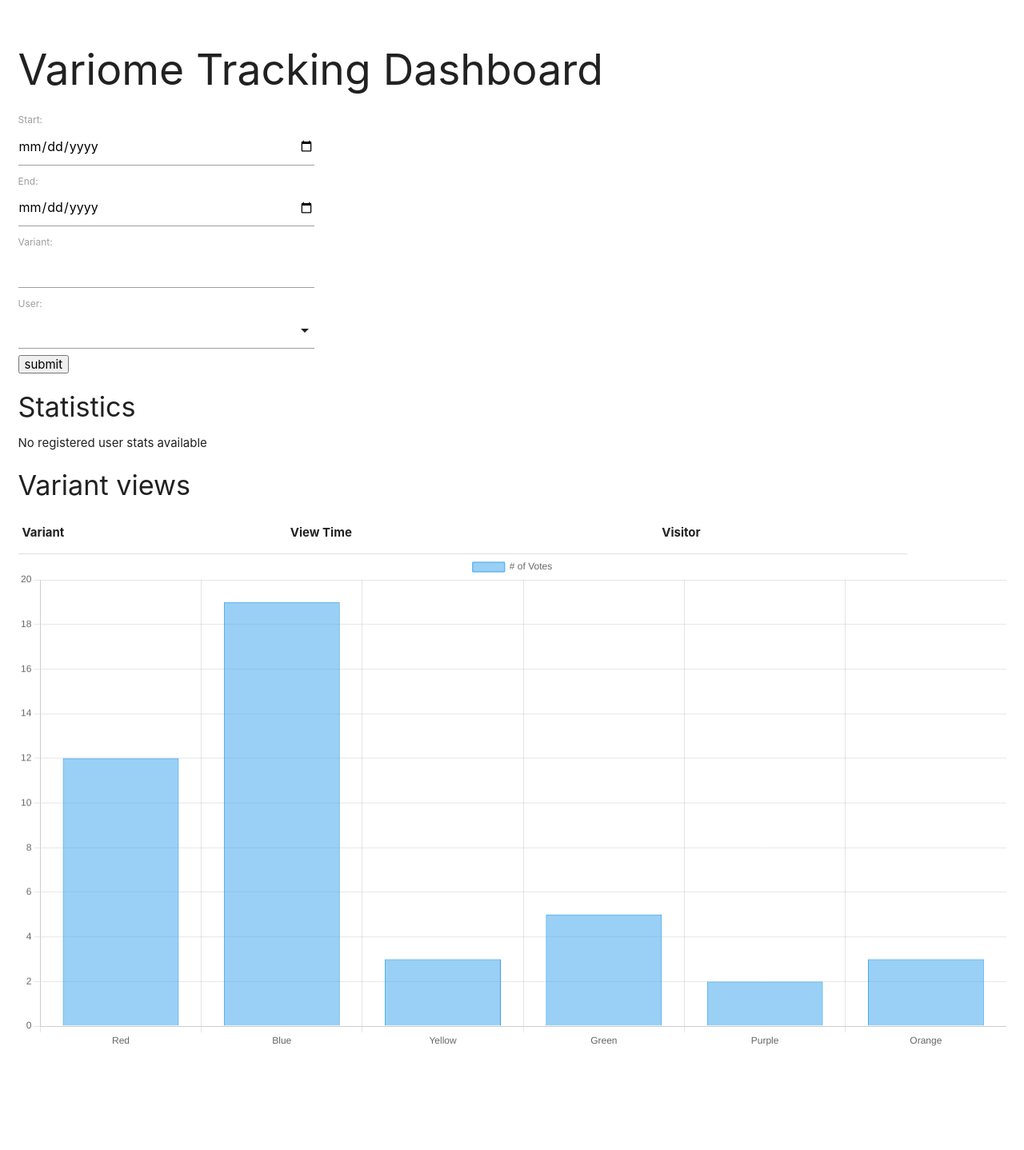
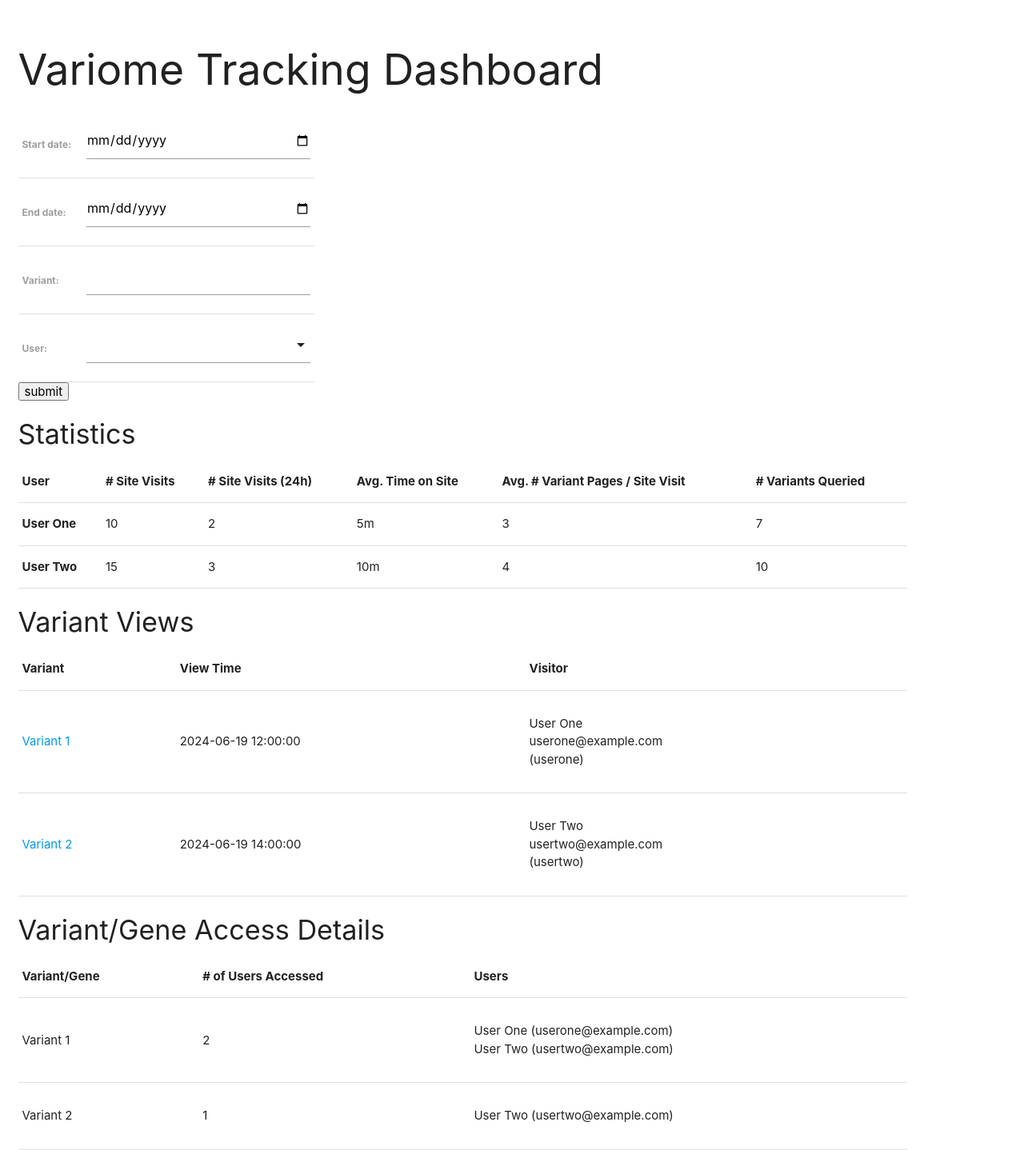
Before and after one commit to wassermanlab/variome, a Django app: template ibvl/templates/tracking/dashboard.html in a window 1280 px wide. Shown: the whole page at 80% size. Before the commit the page ends 1308 px from the top, so only its background shows below. Run offline with Django 4.2, Linux system fonts and the light colour scheme; the template is opened without the code that fills it: values that come from a table or form of the project are taken from there, others are empty; a map, chart or similar area stays blank.

Commit message:
baseline changes with test data on the html side

```diff
--- a/ibvl/library_access/views/tracking_dashboard.py
+++ b/ibvl/library_access/views/tracking_dashboard.py
@@ -1,16 +1,12 @@
 import logging
-
 from datetime import timedelta
-
 from django import forms
 from django.shortcuts import render
 from django.contrib.auth.decorators import permission_required
 from django.utils.timezone import now
 from django.conf import settings
-
 from tracking.models import Visitor, Pageview
 from tracking.settings import TRACK_PAGEVIEWS
-
 from ibvl.library.models import Variant
 from ibvl.library_access.models import LibraryUser
 
@@ -18,11 +14,7 @@
 
 # tracking wants to accept more formats than default, here they are
 input_formats = [
-#    '%Y-%m-%d %H:%M:%S',    # '2006-10-25 14:30:59'
-#    '%Y-%m-%d %H:%M',       # '2006-10-25 14:30'
-    '%Y-%m-%d',             # '2006-10-25'
-#    '%Y-%m',                # '2006-10'
-#    '%Y',                   # '2006'
+    '%Y-%m-%d',  # '2006-10-25'
 ]
 
 
@@ -37,7 +29,7 @@
     "Counts, aggregations and more!"
     end_time = now()
     start_time = end_time - timedelta(days=7)
-    defaults = {'start': start_time.strftime('%Y-%m-%d'), 'end': end_time.strftime('%Y-%m-%d'), 'user': None  }
+    defaults = {'start': start_time.strftime('%Y-%m-%d'), 'end': end_time.strftime('%Y-%m-%d'), 'user': None}
 
     form = DashboardForm(data=request.GET or defaults)
     if form.is_valid():
@@ -47,31 +39,14 @@
         # add one day to end_time
         end_time += timedelta(days=1)
 
-    selected_users = form.cleaned_data['user']
+    selected_users = form.cleaned_data['user'] if form.cleaned_data['user'] else LibraryUser.objects.all()
 
-    # Stephanie TODO
-    # if selected_users is empty or None, don't filter the user_stats at all
-    # because we want to show ALL users that accessed any variant (or one particular variant if specified)
-
-    user_stats = Visitor.objects.user_stats(start_time, end_time)
-    filtered_user_stats = []
-    for u in user_stats:
-        if u.id in selected_users.values_list('id', flat=True):
-            filtered_user_stats.append(u)
-    user_stats = filtered_user_stats
-
-    # Stephanie TODO
-    # use Variant model to find the variant object using target_variant_id (it is the variant_id property)
-    # find the id (pk) of that object
-    # IF found, then add it to the filter query for variant_pageviews
-    #    hint: (change url__contains='api/variant' to url__contains='api/variant/{id}')
-    # then, Variant Views in the page should only be ones that match this variant.
     target_variant_id = form.cleaned_data['variant']
-    print("find the variant with variant_id = ", target_variant_id)
+    variant_filter = {'url__contains': f'api/variant/{target_variant_id}'} if target_variant_id else {'url__contains': 'api/variant'}
 
     variant_pageviews = Pageview.objects.filter(
         view_time__range=(start_time, end_time),
-        url__contains='api/variant',
+        **variant_filter,
         visitor__user__in=selected_users).order_by('-view_time')
 
     for pageview in variant_pageviews:
@@ -79,20 +54,47 @@
         pageview.variant = Variant.objects.get(id=id).variant_id
         pageview.variant_url = f"{settings.SITE_URL}/variant/{id}"
 
-    # Stephanie
-    # user_stats is kind of a black box from the tracking library
-    # you could calculate more stats (eg, counting how many pageviews in variant_pageviews, by user and total)
-    # you can add that data to a new object on this context dictionary and add it to the table under Statistics in tracking/dashboard.html
-    # or add a new table below that one
-    # charts:
-    # I added the "getting started" chart for charts.js to the bottom of the template, so that can be a starting point
-    # https://www.chartjs.org/docs/latest/getting-started/
-    # you can access the data from context below or add your own, and set it up under data.datasets as in the example
+    user_stats = Visitor.objects.user_stats(start_time, end_time)
+    user_stats = [u for u in user_stats if u.user in selected_users]
+
+    enriched_user_stats = []
+    for user_stat in user_stats:
+        user = user_stat.user
+        visit_count = user_stat.visit_count
+        access_count = Pageview.objects.filter(visitor=user.visitor).count()
+        time_on_site = user_stat.time_on_site
+        pages_per_visit = access_count / visit_count if visit_count else 0
+        variants_queried_count = Pageview.objects.filter(visitor=user.visitor).values('url').distinct().count()
+
+        enriched_user_stats.append({
+            'user': user,
+            'visit_count': visit_count,
+            'access_count': access_count,
+            'time_on_site': time_on_site,
+            'pages_per_visit': pages_per_visit,
+            'variants_queried_count': variants_queried_count
+        })
+
+    variant_access_details = []
+    variants = Pageview.objects.filter(**variant_filter).values('url').distinct()
+    for variant in variants:
+        variant_name = variant['url'].split('/')[-1]
+        user_list = Pageview.objects.filter(url=variant['url']).values('visitor__user__first_name', 'visitor__user__last_name', 'visitor__user__email').distinct()
+        user_count = user_list.count()
+        users = [{'get_full_name': f"{u['visitor__user__first_name']} {u['visitor__user__last_name']}", 'email': u['visitor__user__email']} for u in user_list]
+
+        variant_access_details.append({
+            'name': variant_name,
+            'user_count': user_count,
+            'users': users
+        })
 
     context = {
         'form': form,
         'variant_pageviews': variant_pageviews,
         'warning': None,
-        'user_stats': user_stats,
+        'user_stats': enriched_user_stats,
+        'variant_access_details': variant_access_details,
     }
+
     return render(request, 'tracking/dashboard.html', context)
--- a/ibvl/templates/tracking/dashboard.html
+++ b/ibvl/templates/tracking/dashboard.html
@@ -35,49 +35,68 @@
     <h2>Variome Tracking Dashboard</h2>
     <div id="tracking-filters">
       <form method="GET">
-        {{ form.as_table }}
+        <!-- Placeholder for form -->
+        <table>
+          <tr>
+            <th><label for="id_start">Start date:</label></th>
+            <td><input type="date" name="start" required id="id_start"></td>
+          </tr>
+          <tr>
+            <th><label for="id_end">End date:</label></th>
+            <td><input type="date" name="end" required id="id_end"></td>
+          </tr>
+          <tr>
+            <th><label for="id_variant">Variant:</label></th>
+            <td><input type="text" name="variant" id="id_variant"></td>
+          </tr>
+          <tr>
+            <th><label for="id_user">User:</label></th>
+            <td><select name="user" id="id_user" multiple>
+              <!-- Example user options -->
+              <option value="1">User One</option>
+              <option value="2">User Two</option>
+            </select></td>
+          </tr>
+        </table>
         <input type="submit" name="submit" value="submit" />
       </form>
     </div>
-    <div id="tracking-info">
-      {% if warning %}
-      <p class="warning">{{ warning }}</p>
-      {% endif %}
-    </div>
 
     <div id="tracking-stats">
-
       <h4>Statistics</h4>
-    {% if user_stats %}
       <table>
         <thead>
           <tr>
-                <th></th>
+            <th>User</th>
             <th># Site Visits</th>
             <th># Site Visits (24h)</th>
             <th>Avg. Time on Site</th>
             <th>Avg. # Variant Pages / Site Visit</th>
+            <th># Variants Queried</th>
           </tr>
         </thead>
         <tbody>
-            {% for user in user_stats %}
+          <!-- Example user statistics -->
           <tr>
-                <th>{% firstof user.get_full_name user %}</th>
-                <td>{{ user.visit_count }}</td>
-                <td>{{ user.profile.access_count}}</td>
-                <td>{{ user.time_on_site|default_if_none:"n/a" }}</td>
-                <td>{{ user.pages_per_visit|floatformat|default:"n/a" }}</td>
+            <th>User One</th>
+            <td>10</td>
+            <td>2</td>
+            <td>5m</td>
+            <td>3</td>
+            <td>7</td>
           </tr>
-            {% endfor %}
+          <tr>
+            <th>User Two</th>
+            <td>15</td>
+            <td>3</td>
+            <td>10m</td>
+            <td>4</td>
+            <td>10</td>
+          </tr>
         </tbody>
       </table>
 
-    {% else %}
-    <p>No registered user stats available</p>
-    {% endif %}
-
-      <h4>Variant views</h4>
-
+      <h4>Variant Views</h4>
       <table>
         <thead>
           <tr>
@@ -87,26 +106,62 @@
           </tr>
         </thead>
         <tbody>
-          {% for pageview in variant_pageviews %}
+          <!-- Example variant views -->
           <tr>
-            <td>
-              <a href="{{pageview.variant_url}}" target="_blank"
-                >{{ pageview.variant }}</a
-              >
-            </td>
-            <td>{{ pageview.view_time|date:"Y-m-d H:i:s" }}</td>
+            <td><a href="#" target="_blank">Variant 1</a></td>
+            <td>2024-06-19 12:00:00</td>
             <td>
               <ul>
-                <li>
-                  {{ pageview.visitor.user.first_name }}
-                  {{ pageview.visitor.user.last_name }}
-                </li>
-                <li>{{ pageview.visitor.user.email }}</li>
-                <li>({{ pageview.visitor.user.username }})</li>
+                <li>User One</li>
+                <li>userone@example.com</li>
+                <li>(userone)</li>
               </ul>
             </td>
           </tr>
-          {% endfor %}
+          <tr>
+            <td><a href="#" target="_blank">Variant 2</a></td>
+            <td>2024-06-19 14:00:00</td>
+            <td>
+              <ul>
+                <li>User Two</li>
+                <li>usertwo@example.com</li>
+                <li>(usertwo)</li>
+              </ul>
+            </td>
+          </tr>
+        </tbody>
+      </table>
+
+      <h4>Variant/Gene Access Details</h4>
+      <table>
+        <thead>
+          <tr>
+            <th>Variant/Gene</th>
+            <th># of Users Accessed</th>
+            <th>Users</th>
+          </tr>
+        </thead>
+        <tbody>
+          <!-- Example variant access details -->
+          <tr>
+            <td>Variant 1</td>
+            <td>2</td>
+            <td>
+              <ul>
+                <li>User One (userone@example.com)</li>
+                <li>User Two (usertwo@example.com)</li>
+              </ul>
+            </td>
+          </tr>
+          <tr>
+            <td>Variant 2</td>
+            <td>1</td>
+            <td>
+              <ul>
+                <li>User Two (usertwo@example.com)</li>
+              </ul>
+            </td>
+          </tr>
         </tbody>
       </table>
     </div>
@@ -119,37 +174,13 @@
       referrerpolicy="no-referrer"
     ></script>
 
-
     <script>
-
       document.addEventListener("DOMContentLoaded", function () {
         M.AutoInit();
       });
     </script>
 
+    <script src="https://cdn.jsdelivr.net/npm/chart.js"></script>
 
-    <script src="https://cdn.jsdelivr.net/npm/chart.js"></script>
-    <script>
-      const ctx = document.getElementById('myChart');
-
-      new Chart(ctx, {
-        type: 'bar',
-        data: {
-          labels: ['Red', 'Blue', 'Yellow', 'Green', 'Purple', 'Orange'],
-          datasets: [{
-            label: '# of Votes',
-            data: [12, 19, 3, 5, 2, 3],
-            borderWidth: 1
-          }]
-        },
-        options: {
-          scales: {
-            y: {
-              beginAtZero: true
-            }
-          }
-        }
-      });
-    </script>
   </body>
 </html>
```
Lines whose indentation alone changed are shown as unchanged.
